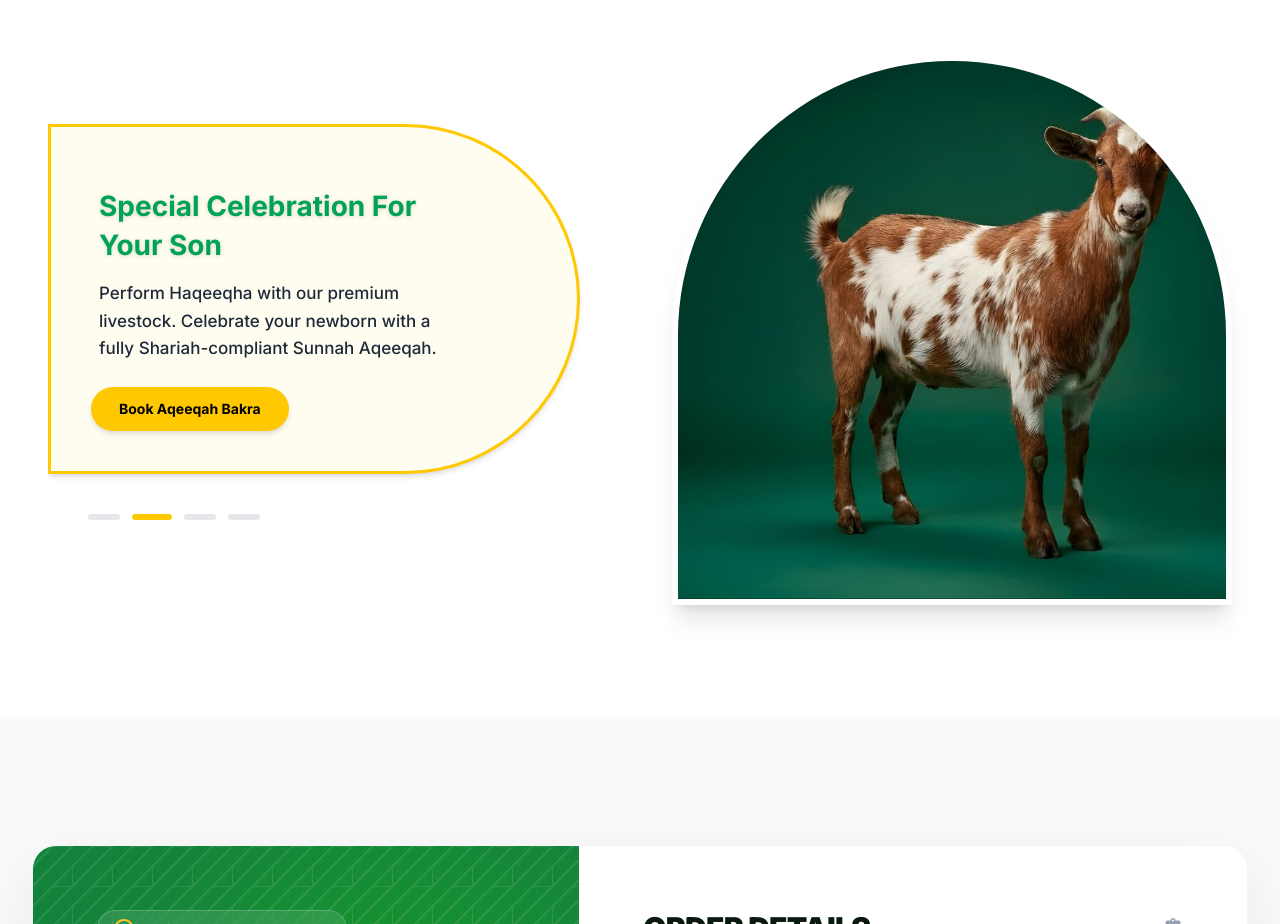
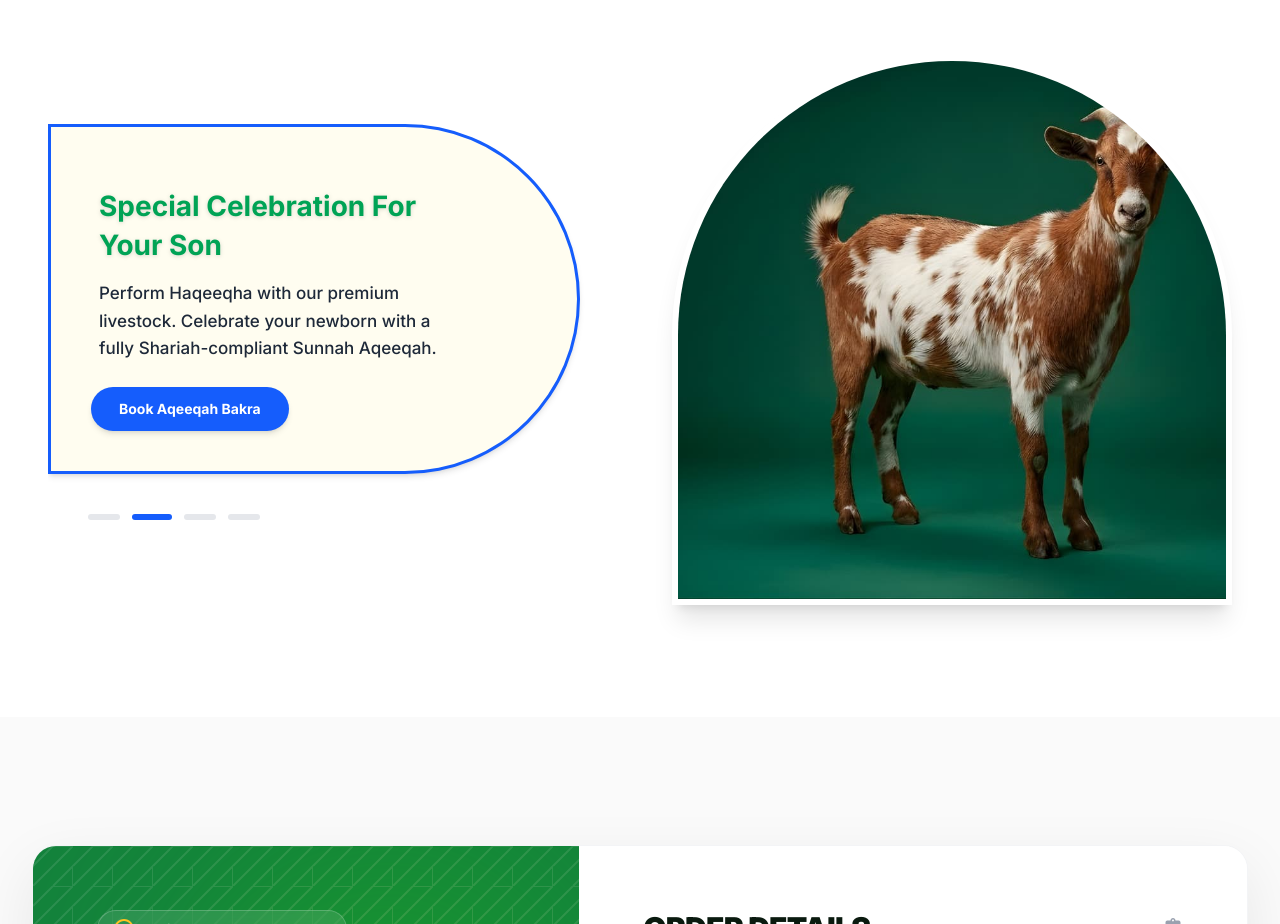
Before and after one commit to haiderali7066/albarbarigoatfarming, a Next.js app: page / in a window 1280 px wide. Shown: the part 6420-7344 px from the top of the page. Built offline with nearby package versions, Linux system fonts and the light colour scheme; a web font is replaced by a local one.

Commit message:
Update project

```diff
--- a/components/home/carouselbanner.tsx
+++ b/components/home/carouselbanner.tsx
@@ -1,10 +1,20 @@
 "use client";
 
 import React, { useState, useEffect } from "react";
-import { motion, AnimatePresence } from "framer-motion";
+import { motion, AnimatePresence, Variants } from "framer-motion";
 import Link from "next/link";
 
-const carouselData = [
+// 1. Define TypeScript Interface for the Data
+interface CarouselItem {
+  id: number;
+  tag: string;
+  title: string;
+  desc: string;
+  cta: string;
+  img: string;
+}
+
+const carouselData: CarouselItem[] = [
   {
     id: 0,
     tag: "Daughter's Aqeeqah",
@@ -41,26 +51,28 @@ const carouselData = [
 
 export default function AqeeqahCarousel() {
   const [currentIndex, setCurrentIndex] = useState(0);
+  const [isPaused, setIsPaused] = useState(false);
 
-  // Auto-play functionality
+  // Auto-play functionality with pause on hover
   useEffect(() => {
+    if (isPaused) return;
+
     const timer = setInterval(() => {
       setCurrentIndex((prevIndex) =>
         prevIndex === carouselData.length - 1 ? 0 : prevIndex + 1
       );
     }, 5000);
     return () => clearInterval(timer);
-  }, []);
+  }, [isPaused]);
 
-  // Smooth slide-and-fade for text cards
-  const textVariants = {
+  // 2. Properly Type Framer Motion Variants
+  const textVariants: Variants = {
     initial: { opacity: 0, x: 40 },
     animate: { opacity: 1, x: 0, transition: { duration: 0.7, ease: "easeOut" } },
     exit: { opacity: 0, x: -40, transition: { duration: 0.5, ease: "easeIn" } },
   };
 
-  // Smooth fade-and-scale for the image
-  const imageVariants = {
+  const imageVariants: Variants = {
     initial: { opacity: 0, scale: 0.96 },
     animate: { opacity: 1, scale: 1, transition: { duration: 0.8, ease: "easeOut" } },
     exit: { opacity: 0, scale: 1.04, transition: { duration: 0.8, ease: "easeIn" } },
@@ -71,28 +83,31 @@ export default function AqeeqahCarousel() {
       <div className="max-w-[1300px] mx-auto px-6 md:px-12">
 
         {/* ========================================= */}
-        {/* 1. SECTION HEADER                         */}
+        {/* SECTION HEADER                            */}
         {/* ========================================= */}
         <div className="flex flex-col items-center text-center mb-16">
-          <span className="text-gray-500 font-semibold tracking-[0.15em] text-xs md:text-sm uppercase mb-3">
+          <span className="text-gray-500 font-semibold tracking-[0.15em] text-sm uppercase mb-3">
             Quranic Verses with Translation
           </span>
-          <h2 className="text-4xl md:text-[50px] font-serif text-[#111] leading-tight font-bold">
+          <h2 className="text-[40px] md:text-[50px] font-serif text-[#111] leading-tight font-bold">
             Premium Services <br className="hidden md:block" /> with Translation
           </h2>
         </div>
 
         {/* ========================================= */}
-        {/* 2. CAROUSEL LAYOUT                        */}
+        {/* CAROUSEL LAYOUT                           */}
         {/* ========================================= */}
-        <div className="grid grid-cols-1 lg:grid-cols-2 gap-12 lg:gap-16 items-center">
+        <div
+          className="grid grid-cols-1 lg:grid-cols-2 gap-12 lg:gap-16 items-center"
+          onMouseEnter={() => setIsPaused(true)}
+          onMouseLeave={() => setIsPaused(false)}
+        >
 
           {/* LEFT COLUMN: Animated Text Cards */}
           <div className="flex flex-col w-full relative overflow-hidden pb-4">
 
-            {/* Fixed height container ensures stable layout during absolute crossfades */}
             <div className="relative w-full h-[320px] md:h-[350px] flex items-center">
-              <AnimatePresence initial={false}>
+              <AnimatePresence mode="wait">
                 <motion.div
                   key={currentIndex}
                   variants={textVariants}
@@ -101,21 +116,19 @@ export default function AqeeqahCarousel() {
                   exit="exit"
                   className="absolute top-0 left-0 w-full md:w-[95%] h-full"
                 >
-                  {/* The Brightened Card Element */}
-                  <div className="w-full h-full bg-[#FFFDF0] border-[3px] border-[#FFC800] rounded-l-2xl rounded-r-full p-8 md:p-12 flex flex-col justify-center relative shadow-md">
+                  <div className="w-full h-full bg-[#FFFDF0] border-[3px] border-blue-600 rounded-l-2xl rounded-r-full p-8 md:p-12 flex flex-col justify-center relative shadow-md">
 
-                    <h3 className="text-2xl md:text-[28px] font-bold text-[#00A355] mb-4 leading-snug pr-8 md:pr-12 drop-shadow-sm">
+                    <h3 className="text-[28px] font-bold text-[#00A355] mb-4 leading-snug pr-8 md:pr-12 drop-shadow-sm">
                       {carouselData[currentIndex].title}
                     </h3>
 
-                    <p className="text-gray-800 font-medium text-[15px] md:text-[17px] leading-relaxed max-w-[80%] mb-12">
+                    <p className="text-gray-800 font-medium text-[17px] leading-relaxed max-w-[80%] mb-12">
                       {carouselData[currentIndex].desc}
                     </p>
 
-                    {/* Floating CTA Pill */}
                     <Link
                       href="/contact"
-                      className="absolute bottom-6 left-6 md:bottom-10 md:left-10 bg-[#FFC800] text-black px-7 py-3 rounded-full font-bold text-xs md:text-sm shadow-md hover:bg-[#00A355] hover:text-white transition-all duration-300 z-30"
+                      className="absolute bottom-6 left-6 md:bottom-10 md:left-10 bg-blue-600 text-white px-7 py-3 rounded-full font-bold text-sm shadow-md hover:bg-blue-700 hover:shadow-lg transition-all duration-300 z-30"
                     >
                       {carouselData[currentIndex].cta}
                     </Link>
@@ -124,7 +137,6 @@ export default function AqeeqahCarousel() {
               </AnimatePresence>
             </div>
 
-            {/* Brightened Carousel Indicators */}
             <div className="flex items-center justify-center gap-3 mt-10 z-10 relative md:justify-start md:pl-10">
               {carouselData.map((_, index) => (
                 <button
@@ -132,8 +144,8 @@ export default function AqeeqahCarousel() {
                   onClick={() => setCurrentIndex(index)}
                   className={`h-1.5 transition-all duration-300 rounded-full ${
                     index === currentIndex
-                      ? "w-10 bg-[#FFC800]"
-                      : "w-8 bg-gray-200 hover:bg-[#FFC800]/50"
+                      ? "w-10 bg-blue-600"
+                      : "w-8 bg-gray-200 hover:bg-blue-600/50"
                   }`}
                   aria-label={`Go to slide ${index + 1}`}
                 />
@@ -144,7 +156,6 @@ export default function AqeeqahCarousel() {
           {/* RIGHT COLUMN: Arched Animated Image */}
           <div className="relative w-full h-[400px] md:h-[550px] flex items-center justify-center mt-6 lg:mt-0">
 
-            {/* Soft background arch */}
             <div className="absolute inset-0 bg-gray-50 rounded-t-full rounded-b-3xl transform scale-[0.98] origin-bottom -z-10 shadow-inner"></div>
 
             <div className="relative w-full h-full z-10 overflow-hidden rounded-t-full rounded-b-3xl border-[6px] border-white shadow-xl bg-white">
```
